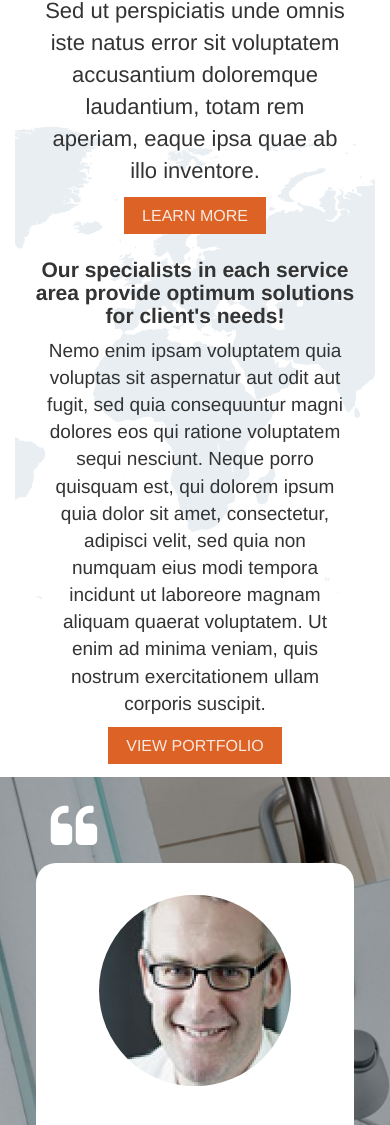
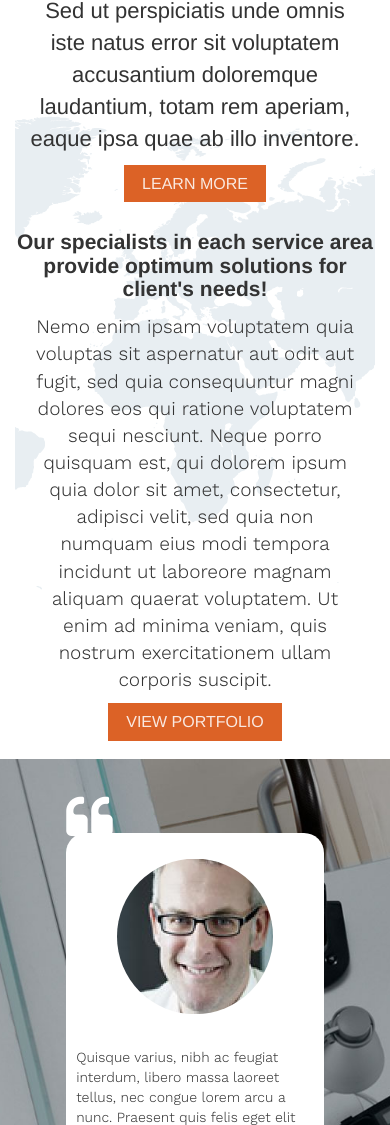
Before and after one commit to DmitriyRelkin/TaskProject, a website: page index.html in a window 390 px wide. Shown: the part 431-1556 px from the top of the page. Drawn offline with nearby package versions, Linux system fonts and the light colour scheme.

Commit message:
Work on positioning, on the home page

```diff
--- a/website/scss/mobile/_mobile.scss
+++ b/website/scss/mobile/_mobile.scss
@@ -1,7 +1,7 @@
 @import "./bower_components/bootstrap-sass/assets/stylesheets/bootstrap";
 
 /* Small devices (tablets, 768px and up) */
-@media (max-width: $screen-sm-min){
+@media (max-width: $screen-sm-min) {
 	.main-header {
 		.content-main-header {
 			width: 99% !important;
@@ -17,11 +17,12 @@
 			}
 		}
 	}
-
+// =============================================
 	.message-block {
-		padding: 22% 13% !important;
+		// padding: 22% 2% !important;
 		.wrapper-content-massange-block {
 			.content-massange-block {
+	    		// margin: 10% 15% !important;
 				.img-massange-block {
 					img {
 						width: 40%;
@@ -35,13 +36,13 @@
 			}
 		}
 	}
-	.greeting-block {
-		.content-greeting-block {
+// ======================================================
+	.section-greeting-block {
 			> p {
 				padding: 0 !important;
 			}
-		}
 	}
+// ===========================================================
 	.wrapper-footer-block {
 		.footer-block {
 			.footer-column {
@@ -50,6 +51,7 @@
 			}
 		}
 	}
+// =============================================================
 	.wrapper-footer-block {
 		.social-footer-column {
 			border: none !important;
@@ -94,6 +96,11 @@
 			}
 		}
 	}
+// ========================================
+	.message-block {
+		// padding: 12% 4%;
+	}
+// =======================================
 	.business-services-block {
 		.wrapper-services-blocks {
 			.service-block {
@@ -127,4 +134,10 @@
 					padding: 0;
 				}
 			}
+			.message-block {
+				padding: 10% 4% !important;
+				.content-message-block {
+					margin: 10% 14% !important;
+				}
+			}
 	}
--- a/website/scss/pages/_blog-page.scss
+++ b/website/scss/pages/_blog-page.scss
@@ -1,5 +1,5 @@
 .wrapper-content-blog-page {
-	@extend %top-margin-in-the-content;
+	// @extend %top-margin-in-the-content;
 	margin-bottom: 5%;
 	.content-blog-page {
 		.wrapper-columns {
--- a/website/scss/pages/_home-page.scss
+++ b/website/scss/pages/_home-page.scss
@@ -64,7 +64,8 @@
 }
 .wrapper-greeting-block {
 	.greeting-block {
-		@extend %top-margin-in-the-content;
+		padding: 5% 0 1%;
+		// @extend %top-margin-in-the-content;
 		background: url(/website/images/map.png) no-repeat center;
 		text-align: center;
 		.header1-greeting-block {
@@ -73,8 +74,10 @@
 		.header2-greeting-block {
 			font-weight: 600;
 			font-size: 21px;
+			clear: both;
+			padding: 1% 0;
 		}
-		.content-greeting-block {
+		.section-greeting-block {
 			padding-bottom: 4%;
 			.paragraph1-in-greeting-block {
 				font-size: 22px;
@@ -82,27 +85,31 @@
 			}
 			.paragraph2-in-greeting-block {
 				font-size: 19px;
+				font-family: WorkSans;
 			}
 			.paragraph1-in-greeting-block, .paragraph2-in-greeting-block {
 				padding: 1% 21%;
 			}
+		}
+		.first-block-greeting {
+			// margin-bottom: 5%;
 		}
 	}
 }
 .message-block {
 	background: url(/website/images/parallax-1.jpg) fixed;
 	position: relative;
-	padding: 10% 5%;
+	padding: 6% 4%;
 	background-attachment: fixed;
 	background-position: center;
 	background-repeat: no-repeat;
 	background-size: cover;
-	.wrapper-content-message-block {
 		@extend %quote-left;
 		@extend %quote-right;
+	.wrapper-content-message-block {
 		padding: 0;
 		.content-message-block {
-			/*margin: 7% 14%;*/
+			margin: 0% 14%;
 			background: $main-white-content;
 			border-radius: 20px;
 			.img-message-block {
--- a/website/scss/variables/_appVariables.scss
+++ b/website/scss/variables/_appVariables.scss
@@ -12,7 +12,6 @@ $color-text-social-footer: #9c9d9e;
 $color-border-fotter-block: #5b5b5b;
 $heading-color:#404B52;
 $backgound-footer: #3d3d3d;
-$main-white: #fff;
 
 %content-links {
 	color: $deafault-text-color;
@@ -89,8 +88,8 @@ $main-white: #fff;
 		color: $main-white-content;
 		font-size: 50px;
 		position: absolute;
-		bottom: 100%;
-		left: 0;
+		top: 4%;
+		left: 17%;
 	}
 }
 %quote-right {
@@ -101,8 +100,8 @@ $main-white: #fff;
 		color: $main-white-content;
 		font-size: 50px;
 		position: absolute;
-		top: 102%;
-		right: 0;
+		bottom: 4%;
+		right: 17%;
 	}
 }
 %stars-contact-form-links {
--- a/website/templates/home.html
+++ b/website/templates/home.html
@@ -21,14 +21,14 @@
 <div class="col-sm-12 wrapper-greeting-block">
 	<div class="col-sm-12 greeting-block">
 		<h2 class="header1-greeting-block">WELCOME TO OUR COMPANY!</h2>
-		<div class="col-sm-12 content-greeting-block">
+		<div class="col-sm-12 section-greeting-block first-block-greeting">
 		   <p class="paragraph1-in-greeting-block">Sed ut perspiciatis unde omnis iste natus error sit voluptatem accusantium doloremque laudantium, totam rem aperiam, eaque ipsa quae ab illo inventore.</p>
 
 		   <button type="button" class="btn btn-default btn-lg content-button">LEARN MORE</button>
 		</div>
 
 		<h4 class="header2-greeting-block">Our specialists in each service area provide optimum solutions for client's needs!</h4>
-		<div class="col-sm-12 content-greeting-block">
+		<div class="col-sm-12 section-greeting-block">
 		   <p class="paragraph2-in-greeting-block">Nemo enim ipsam voluptatem quia voluptas sit aspernatur aut odit aut fugit, sed quia consequuntur magni dolores eos qui ratione voluptatem sequi nesciunt. Neque porro quisquam est, qui dolorem ipsum quia dolor sit amet, consectetur, adipisci velit, sed quia non numquam eius modi tempora incidunt ut laboreore magnam aliquam quaerat voluptatem. Ut enim ad minima veniam, quis nostrum exercitationem ullam corporis suscipit.</p>
 
 		   <button type="button" class="btn btn-default btn-lg content-button">VIEW PORTFOLIO</button>
```
Also changed, not shown: website/css/main.css.
